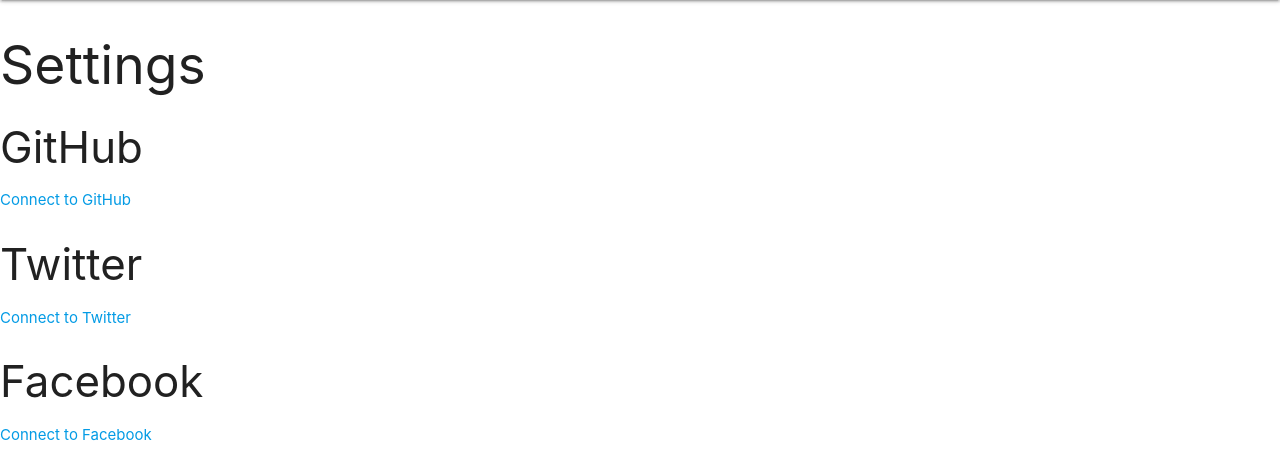
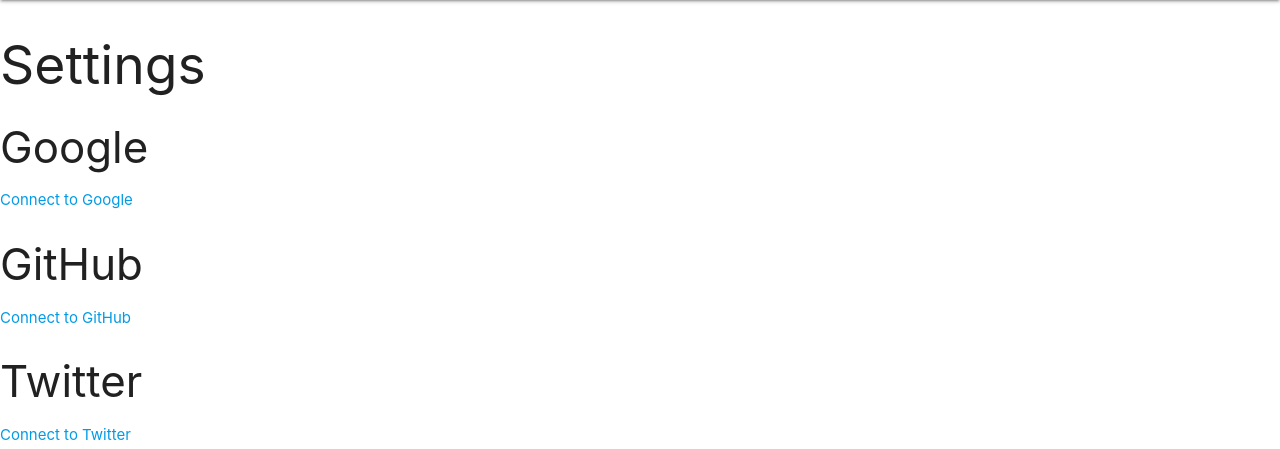
Before and after one commit to imran110219/Book_Review_App, a Django app: page /settings/ in a window 1280 px wide. Shown: the part 64-513 px from the top of the page. Run offline with Django 3.2, Linux system fonts and the light colour scheme; the visitor is signed in with stand-in values (Sample User, id 1); some libraries are stand-ins or nearby versions.

Commit message:
gmail login added

```diff
--- a/Account/views.py
+++ b/Account/views.py
@@ -106,6 +106,11 @@ def settings(request):
     user = request.user
 
     try:
+        google_login = user.social_auth.get(provider='google-oauth2')
+    except UserSocialAuth.DoesNotExist:
+        google_login = None
+
+    try:
         github_login = user.social_auth.get(provider='github')
     except UserSocialAuth.DoesNotExist:
         github_login = None
@@ -123,6 +128,7 @@ def settings(request):
     can_disconnect = (user.social_auth.count() > 1 or user.has_usable_password())
 
     return render(request, 'settings.html', {
+        'google_login': google_login,
         'github_login': github_login,
         'twitter_login': twitter_login,
         'facebook_login': facebook_login,
@@ -142,7 +148,7 @@ def password(request):
             form.save()
             update_session_auth_hash(request, form.user)
             messages.success(request, 'Your password was successfully updated!')
-            return redirect('password')
+            return redirect('profile-edit')
         else:
             messages.error(request, 'Please correct the error below.')
     else:
--- a/bookreview/settings.py
+++ b/bookreview/settings.py
@@ -175,9 +175,11 @@ AUTHENTICATION_BACKENDS = (
     'social_core.backends.github.GithubOAuth2',
     'social_core.backends.twitter.TwitterOAuth',
     'social_core.backends.facebook.FacebookOAuth2',
+    'social_core.backends.google.GoogleOAuth2',
 
     'django.contrib.auth.backends.ModelBackend',
 )
+
 
 SOCIAL_AUTH_LOGIN_ERROR_URL = '/settings/'
 SOCIAL_AUTH_LOGIN_REDIRECT_URL = '/settings/'
@@ -189,6 +191,9 @@ SOCIAL_AUTH_TWITTER_SECRET = '3ifxlN8zhaiSs8jlzt9raC4ssZ9a8KCjN4w7D1jlWo7RODvYCx
 SOCIAL_AUTH_FACEBOOK_KEY = '164757794148311'  # App ID
 SOCIAL_AUTH_FACEBOOK_SECRET = 'f77543e381481eb37dee124c0c7133b8'  # App Secret
 
+SOCIAL_AUTH_GOOGLE_OAUTH2_KEY ='1049433240158-2815mbsjipsc4audc8o354sotqenl8bo.apps.googleusercontent.com'  #Paste CLient Key
+SOCIAL_AUTH_GOOGLE_OAUTH2_SECRET = 'HyoWKAV4pTzDkXQtZUf4h-ck' #Paste Secret Key
+
 LOGIN_URL = 'login'
 LOGOUT_URL = 'logout'
 LOGIN_REDIRECT_URL = 'update'
--- a/templates/form.html
+++ b/templates/form.html
@@ -14,7 +14,8 @@
     {% if title == 'Login' %}
         <p><strong>-- OR --</strong></p>
         <a href="{% url 'social:begin' 'twitter' %}">Login with Twitter</a><br>
-        <a href="{% url 'social:begin' 'facebook' %}">Login with Facebook</a>
+        <a href="{% url 'social:begin' 'facebook' %}">Login with Facebook</a><br>
+        <a href="{% url 'social:begin' 'google-oauth2' %}">Login with Google</a><br>
     {% endif %}
   </div>
 {% endblock content %}
--- a/templates/settings.html
+++ b/templates/settings.html
@@ -2,6 +2,22 @@
 
 {% block content %}
   <h2>Settings</h2>
+
+    <h3>Google</h3>
+  {% if google_login %}
+    <p>Connected as <a href="https://google.com/{{ google_login.extra_data.login }}/" target="_blank">{{ google_login.extra_data.login }}</a></p>
+    {% if can_disconnect %}
+      <form method="post" action="{% url 'social:disconnect' 'google-oauth2' %}">
+        {% csrf_token %}
+        <button type="submit">Disconnect from Google</button>
+      </form>
+    {% else %}
+      <button type="button" disabled>Disconnect from Google</button>
+      <p style="color: red">You must <a href="{% url 'accounts:password' %}">define a password</a> for your account before disconnecting from Google.</p>
+    {% endif %}
+  {% else %}
+    <a href="{% url 'social:begin' 'google-oauth2' %}">Connect to Google</a>
+  {% endif %}
 
   <h3>GitHub</h3>
   {% if github_login %}
@@ -13,7 +29,7 @@
       </form>
     {% else %}
       <button type="button" disabled>Disconnect from GitHub</button>
-      <p style="color: red">You must <a href="{% url 'password' %}">define a password</a> for your account before disconnecting from Github.</p>
+      <p style="color: red">You must <a href="{% url 'accounts:password' %}">define a password</a> for your account before disconnecting from Github.</p>
     {% endif %}
   {% else %}
     <a href="{% url 'social:begin' 'github' %}">Connect to GitHub</a>
@@ -29,7 +45,7 @@
       </form>
     {% else %}
       <button type="button" disabled>Disconnect from Twitter</button>
-      <p style="color: red">You must <a href="{% url 'password' %}">define a password</a> for your account before disconnecting from Twitter.</p>
+      <p style="color: red">You must <a href="{% url 'accounts:password' %}">define a password</a> for your account before disconnecting from Twitter.</p>
     {% endif %}
   {% else %}
     <a href="{% url 'social:begin' 'twitter' %}">Connect to Twitter</a>
@@ -45,7 +61,7 @@
       </form>
     {% else %}
       <button type="button" disabled>Disconnect from Facebook</button>
-      <p style="color: red">You must <a href="{% url 'password' %}">define a password</a> for your account before disconnecting from Facebook.</p>
+      <p style="color: red">You must <a href="{% url 'accounts:password' %}">define a password</a> for your account before disconnecting from Facebook.</p>
     {% endif %}
   {% else %}
     <a href="{% url 'social:begin' 'facebook' %}">Connect to Facebook</a>
```
